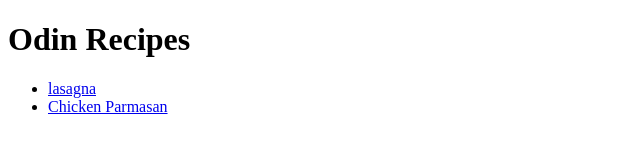
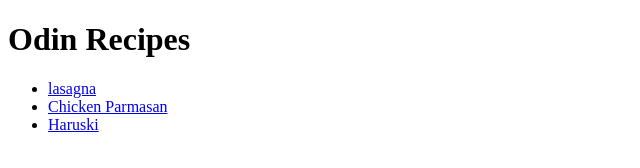
Before and after one commit to ArminKGW/odin-recipes, a plain HTML site: page index.html in a window 1280 px wide. Shown: the full height of the page, 0-640 px from the left. Drawn offline with Linux system fonts and the light colour scheme.

Commit message:
Restore file by mistake, Delete duplicate
A few files were renamed, I restored one by mistake, then deleted the duplicate.

```diff
--- a/index.html
+++ b/index.html
@@ -10,6 +10,7 @@
     <ul>
     <li><a href="recipes/lasagna.html" target = _blank rel = "noopener noreferrer">lasagna</a></li>
     <li><a href="recipes/chicken-parmesan.html" target = _blank rel = "noopener noreferrer">Chicken Parmasan</a></li>
+    <li><a href="recipes/haluski.html" target = _blank rel = "noopener noreferrer">Haruski</a></li>
     </ul>
   </body>
 </html>
```
Also changed, not shown: img/haluski.webp (renamed from img/Halushki.webp).
